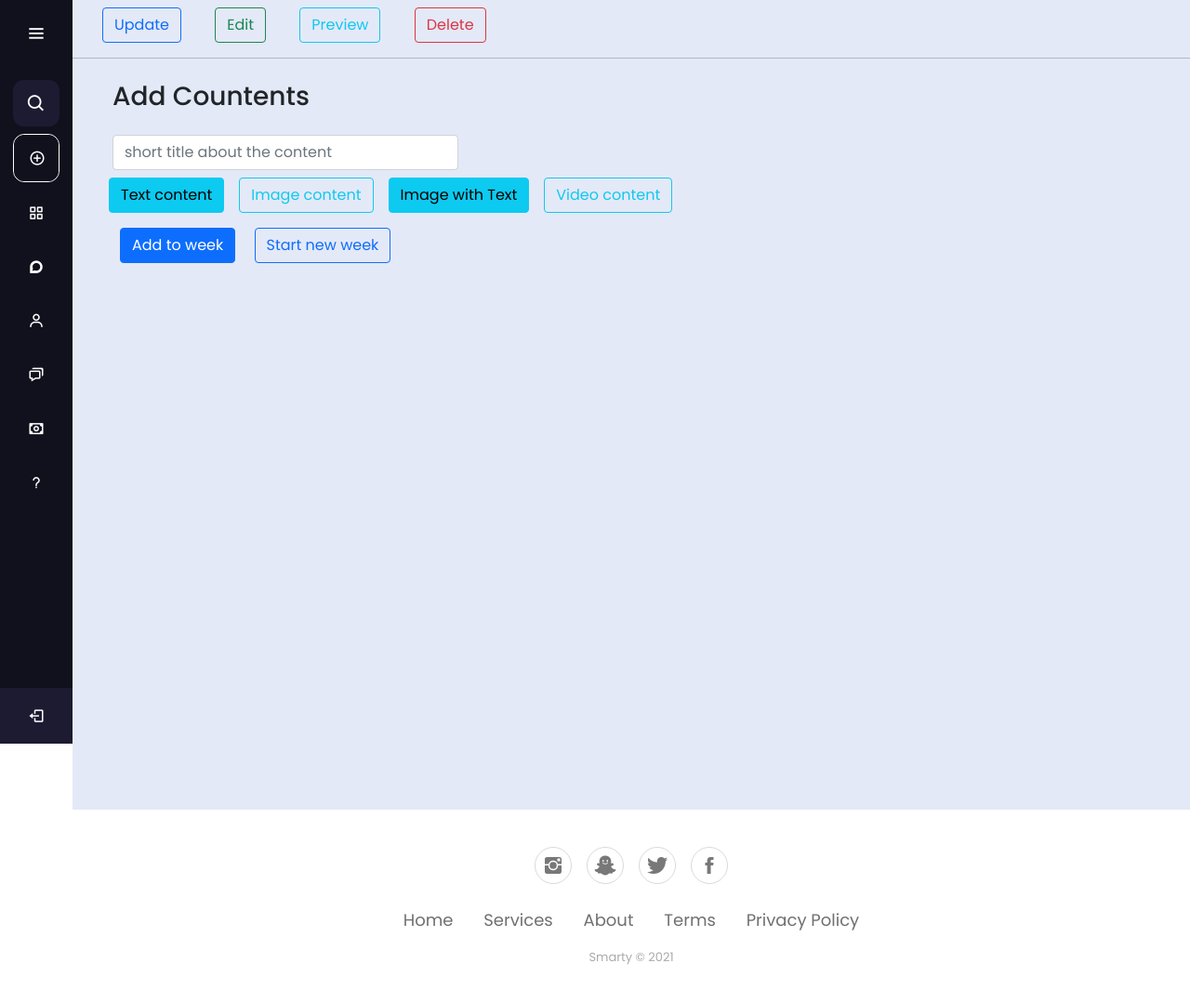
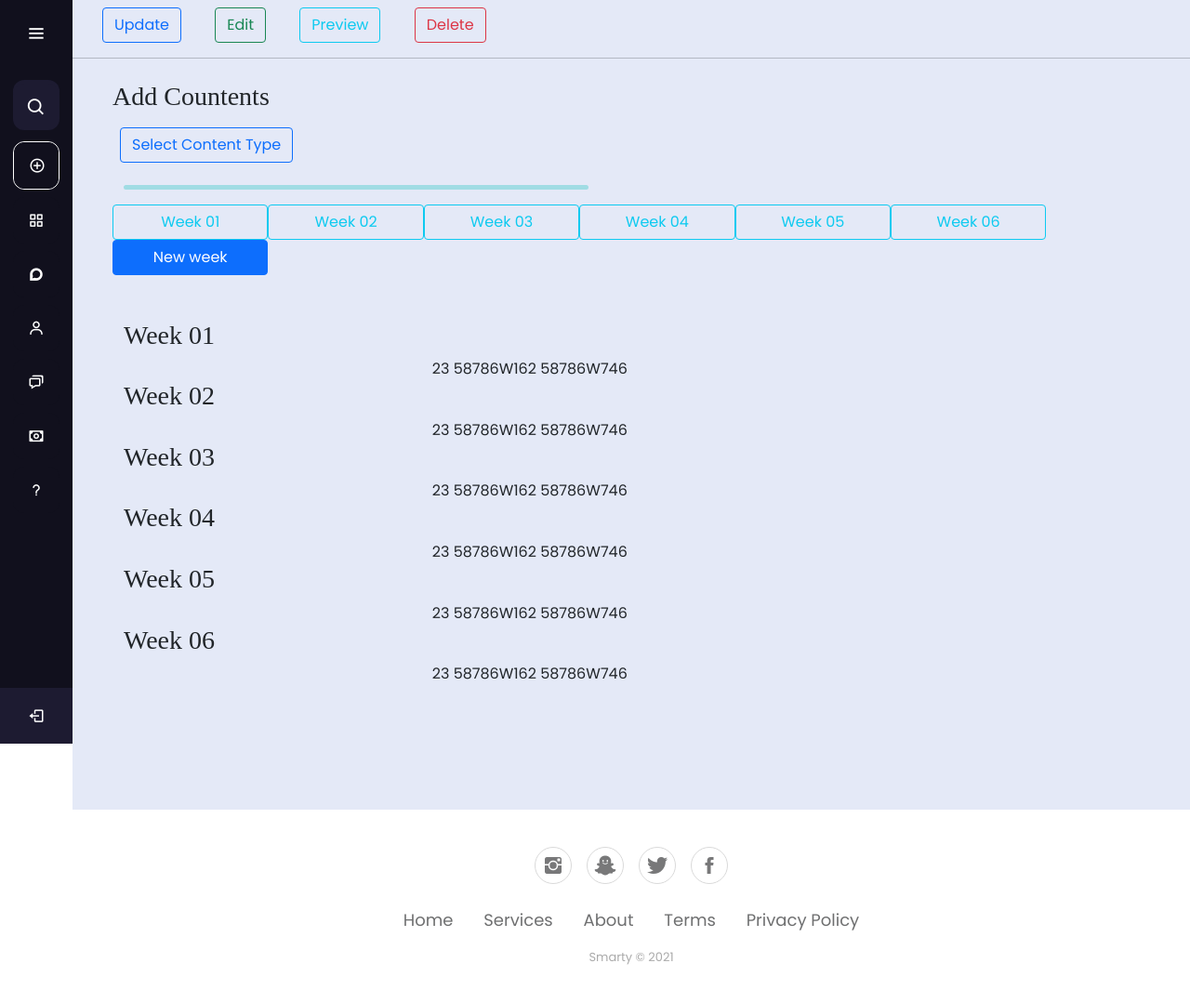
Before and after one commit to mohammedmishalk/smarty, a Django app: page /te/mycourse/58786/U in a window 1280 px wide. Shown: the whole page at 93% size. Run offline with Django 3.2, Linux system fonts and the light colour scheme; data comes from the database, SQL or seed files in the repository; both versions use the stored data as it was after the commit; some libraries are stand-ins or nearby versions; some web fonts are replaced.

Commit message:
befor changinf db

```diff
--- a/course/admin.py
+++ b/course/admin.py
@@ -10,7 +10,9 @@ class textContentAdmin(admin.ModelAdmin):
 class imgContentAdmin(admin.ModelAdmin):
     list_display=('id','name','time')
 
+
 admin.site.register(models.course,courseAdmin)
+admin.site.register(models.weeks)
 
 
 admin.site.register(models.text_content,textContentAdmin)
--- a/teachers/models.py
+++ b/teachers/models.py
@@ -1,4 +1,3 @@
-from os import SEEK_CUR, name
 from django.db import models
 
 # Create your models here.
--- a/teachers/templates/add_content.html
+++ b/teachers/templates/add_content.html
@@ -2,6 +2,7 @@
 <style>
   .mbtn {
     margin: 0.5rem;
+    margin-top: 0.5rem;
   }
 
   .colapslink {
@@ -9,12 +10,65 @@
     margin: 0;
     padding: 0;
   }
+  input{
+    margin-bottom: .5rem;
+  }
 </style>
-<div class="container" style="height: 100vh">
+<div class="container" style="height:max-content;min-height: 100vh;">
   <div class="row g-3 align-items-center">
     <h3>Add Countents</h3>
-    <form action="" method="POST">
-      <div class="col-md-4">
+    <div class="dropdown col-md-4 mbtn">
+        <button
+          class="btn btn-outline-primary dropdown-togglec"
+          type="button"
+          id="dropdownMenuButton1"
+          data-bs-toggle="dropdown"
+          aria-expanded="false"
+        >
+          Select Content Type
+        </button>
+        <ul class="dropdown-menu" aria-labelledby="dropdownMenuButton1">
+          <li onclick="activity(1)">
+            <a
+              class="dropdown-item"
+              data-bs-toggle="collapse"
+              href="#collapse01"
+              id="link01"
+              role="button"
+              aria-expanded="false"
+              >Text content</a
+            >
+          </li>
+          <li onclick="activity(2)">
+            <a
+              class="dropdown-item"
+              data-bs-toggle="collapse"
+              href="#collapse02"
+              id="link02"
+              role="button"
+              aria-expanded="false"
+              >Image content</a
+            >
+          </li>
+          <li onclick="activity(4)">
+            <a
+              class="dropdown-item"
+              data-bs-toggle="collapse"
+              href="#collapse04"
+              id="link04"
+              role="button"
+              aria-expanded="false"
+              >Video content</a
+            >
+          </li>
+        </ul>
+      </div>
+
+      <div class="row">
+        <div class="collapse" id="collapse01">
+        <form action="add/text" method="POST">
+        {% csrf_token %}
+        <div class="col-md-4">
         <input
           type="text"
           class="form-control"
@@ -23,50 +77,6 @@
           placeholder="short title about the content"
         />
       </div>
-      <div class="row">
-        <a
-          class="colapslink"
-          style="text-decoration: none"
-          data-bs-toggle="collapse"
-          href="#collapse01"
-          role="button"
-          aria-expanded="false"
-        >
-          <div class="btn btn-info mbtn">Text content</div>
-        </a>
-        <a
-          style="text-decoration: none"
-          class="colapslink"
-          data-bs-toggle="collapse"
-          href="#collapse02"
-          role="button"
-          aria-expanded="false"
-        >
-          <div class="btn btn-outline-info mbtn">Image content</div>
-        </a>
-        <a
-          style="text-decoration: none"
-          class="colapslink"
-          data-bs-toggle="collapse"
-          href="#collapse03"
-          role="button"
-          aria-expanded="false"
-        >
-          <div class="btn btn-info mbtn">Image with Text</div>
-        </a>
-        <a
-          style="text-decoration: none"
-          class="colapslink"
-          data-bs-toggle="collapse"
-          href="#collapse04"
-          role="button"
-          aria-expanded="false"
-        >
-          <div class="btn btn-outline-info mbtn">Video content</div>
-        </a>
-      </div>
-      <div class="row">
-        <div class="collapse" id="collapse01">
           <div class="mb-3">
             <textarea
               class="form-control"
@@ -96,16 +106,28 @@
               placeholder="Time to complete"
             />
           </div>
+         <input type="submit" class="btn btn-primary mbtn" value="Add to week" />
+        </form>
         </div>
-
         <div class="collapse" id="collapse02">
+          <form action="add/image" method="POST" enctype="multipart/form-data">
+            {% csrf_token %}
+        <div class="col-md-4">
+        <input
+          type="text"
+          class="form-control"
+          id="title1"
+          name="title1"
+          placeholder="short title about the content"
+        />
+      </div>
           <div class="mb-3">
             <input type="file" name="image" class="form-control" id="image" />
           </div>
           <div class="mb-3">
             <textarea
               class="form-control"
-              name="editor1"
+              name="editor3"
               id="image-content"
               cols="40"
               rows="5"
@@ -115,8 +137,8 @@
           <div class="mb-3">
             <textarea
               class="form-control"
-              name="editor2"
-              id="Text-content"
+              name="editor4"
+              id="Text-content2"
               cols="40"
               rows="5"
               placeholder="Add references"
@@ -125,32 +147,75 @@
           <div class="mb-3">
             <input
               type="text"
-              name="time"
+              name="time1"
               class="form-control"
-              id="time"
+              id="time1"
               placeholder="Time to complete"
             />
           </div>
+          <input type="submit" class="btn btn-primary mbtn" value="Add to week" />
+          </form>
         </div>
         <div class="collapse" id="collapse03">3</div>
         <div class="collapse" id="collapse04">
+          <form action="add/video" method="POST" enctype="multipart/form-data">
+            {% csrf_token %}
+        <div class="col-md-4">
+        <input
+          type="text"
+          class="form-control"
+          id="title3"
+          name="title3"
+          placeholder="short title about the content"
+        />
+      </div>
           <div class="mb-3">
-            <input type="file" name="image" class="form-control" id="image" />
+            <input type="file" name="video" class="form-control" id="video" />
           </div>
           <div class="mb-3">
             <input
               type="text"
-              name="time"
+              name="time2"
               class="form-control"
-              id="time"
+              id="time2"
               placeholder="Time to complete"
             />
           </div>
+          <input type="submit" class="btn btn-primary mbtn" value="Add to week" />
         </div>
       </div>
-      <input type="submit" class="btn btn-primary mbtn" value="Add to week" />
-      <div class="btn btn-outline-primary mbtn">Start new week</div>
     </form>
   </div>
+  {% include "course_update.html" %}
+
 </div>
+<script>
+  let count = 0;
+  let link01 = document.getElementById("link01");
+  let link02 = document.getElementById("link02");
+  let link03 = document.getElementById("link03");
+  let link04 = document.getElementById("link04");
+  let active;
+  function activity(n) {
+    if (count != 0) {
+      count = 0;
+      if (active == 1) {
+        console.log(active);
+        link01.click();
+      } else if (active == 2) {
+        console.log(active);
+        link02.click();
+      } else if (active == 3) {
+        link03.click();
+        console.log(active);
+      } else {
+        link04.click();
+        console.log(active);
+      }
+    } else {
+      count = count + 1;
+    }
+    active = n;
+  }
+</script>
 {% endblock %}
--- a/teachers/templates/course_update.html
+++ b/teachers/templates/course_update.html
@@ -1,4 +1,3 @@
-{% extends 'course_management.html' %}
 {% block management %}
 {% load static %}
 <style>
@@ -10,41 +9,61 @@
                     background-color: rgb(160, 220, 228);
                     border-radius: 8px;
                     margin-top:1rem;
+                    margin-bottom:1rem;
           }
 
           h3 {
                     font-family: 'Zen Antique', serif;
           }
+          .week-contents{
+            margin-top: 3rem;
+            height:max-content;
+            width: 80%;
+            background-color: rgba(255, 255, 255, 0);
+          }
+          .items{
+            display: grid;
+            justify-content: center;
+          }
 </style>
 <div class="container">
-          <div class"row">
+  <div class="box"></div>
+  <div class="row">
     {% for week in data.week %}
-                        <h5 class="btn btn-outline-info" style="padding:0 !importent; margin-botton:0;">Week 0{{forloop.counter}} </h5>
+      <a class="btn btn-outline-info" data-bs-toggle="collapse" style="padding:0 !importent; margin-bottom:0; width:15%;" href="#{{week}}" role="button" aria-expanded="false" aria-controls="collapseExample">Week 0{{forloop.counter}} </a>
     {% endfor %}
+    <a class="btn btn-primary" data-bs-toggle="collapse" style="padding:0 !importent; margin-bottom:0;width:15%;" href="#weekform" role="button" aria-expanded="false" aria-controls="collapseExample">
+      New week
+    </a>
   </div>
-          <div class="row g-3 align-items-center">
-                    <div class="box"></div>
+  <div class="row g-3 align-items-center collapse" id="weekform">
     <h3>Next Week</h3>
     <form action="" method="POST">
       {% csrf_token %}
         <div class="mb-3">
           <label for="weekDiscription" class="form-label">Week overview</label>
-                                        <textarea class="form-control" name="editor1" id="" wdis cols="30"
-                                                  rows="10"></textarea>
-                                        <div id="dicHelp" class="form-text">Add a short discription about this week
-                                        </div>
+          <textarea class="form-control" name="editor1" id="" wdis cols="30" rows="10">
+          </textarea>
+          <div id="dicHelp" class="form-text">Add a short discription about this week</div>
         </div>
         <div class="col-md-4">
           <label for="time" class="form-label">Time to finish</label>
-                                        <input type="number" class="form-control" id="time" name="time"
-                                                  placeholder="in hours." />
+          <input type="number" class="form-control" id="time" name="time" placeholder="in hours." />
         </div>
         <input type="submit" class="btn btn-primary" style="margin-top:2rem;margin-bottom: 3rem;"
-                                        value="Create week" /></form>
+          value="Create week" />
+    </form>
   </div>
 
+  <div class="week-contents">
+    {% for item in data.week %}
+      <h3>Week 0{{forloop.counter}}</h3>
+      <div class="items">
+        {% for c in data.content %}
+          {{c}}
+        {% endfor %}
       </div>
-
-
+    {% endfor %}
+  </div>
 </div>
 {% endblock %}
--- a/teachers/urls.py
+++ b/teachers/urls.py
@@ -15,6 +15,7 @@ urlpatterns = [
     path("mycourse/<int:course_id>/",views.course_management,name="course view"),
     path("mycourse/<int:course_id>/<str:method>",views.course_method,name="course method"),
     path('editc',views.editc,name="edit cv"),
+    path('mycourse/<int:course_id>/add/<str:ty>',views.add_content,name="add course content"),
     path('edits',views.edits,name="edit contact"),
 
 ]
--- a/teachers/views.py
+++ b/teachers/views.py
@@ -2,7 +2,7 @@ from django.http.response import HttpResponse, JsonResponse
 from django.shortcuts import render, redirect
 from django.contrib.auth.models import auth,User
 from accounts.models import userprofile
-from course.models import course,weeks
+from course.models import Videos, course, img_content,weeks,text_content
 from . import models
 import random
 
@@ -140,20 +140,19 @@ def course_method(request,course_id,method):
             else:
                 w = weeks.objects.get_or_create(pk=course_id)
             data = weeks.objects.get(pk=course_id)
-            weeksCount = len(data.week)
             id = weekIdGenerater(course_id)
             weekList =data.week
             weekList.append(id)
             weekDis =request.POST['editor1']
             time =request.POST['time']
             content= data.content
-            content[id]={"discription":weekDis,"time":time}
+            content[id]={"discription":weekDis,"time":time,"order":{}}
             week = weeks(course_id=course_id,week=weekList,content=content)
             week.save()
-            return render(request,"add_content.html")
+            return render(request,"add_content.html",{"data":data})
         else:
             data=weeks.objects.get(pk=course_id)
-            return render(request,"add_content.html",({"data":data}))
+            return render(request,"add_content.html",({"data":data,}))
     elif method =="P":
         data=course.objects.get(pk=course_id)
         return render(request,"te_course_view.html",({"data":data,"skils":data.skils,"faq":data.Questions,}))
@@ -180,6 +179,55 @@ def course_method(request,course_id,method):
             return redirect("/te/mycourse")
         else:
             return render(request,"course_edit.html",({"data":data,"faq":data.Questions,}))
+
+def add_content(request,ty,course_id):
+    if request.method =='POST':
+        user= request.user.username
+        data = weeks.objects.get(pk=course_id)
+        ac=len(data.week)-1
+        active_week=data.week[ac]
+        order=data.content[active_week]["order"]
+        if ty=='text':
+            name = request.POST["title"]
+            text= request.POST["editor1"]
+            reference = request.POST["editor2"]
+            time = request.POST["time"]
+            id = contentIdGenerater(active_week,order)
+            course_data = text_content(id=id,name=name,content=text,reference=reference,time=time)
+            course_data.save()
+            data.content[active_week]["order"][id]=["text",name]
+            data.save()
+        elif ty=='image':
+            name = request.POST["title1"]
+            text= request.POST["editor3"]
+            reference = request.POST["editor4"]
+            time = request.POST["time1"]
+            id = contentIdGenerater(active_week,order)
+            course_data =img_content(id=id,name=name,text=text,Reference=reference,time=time,img=request.FILES["image"])
+            course_data.save()
+            data.content[active_week]["order"][id]=["image",name]
+            data.save()
+        elif ty=='video':
+            name=request.POST["title3"]
+            time=request.POST["time2"]
+            id = contentIdGenerater(active_week,order)
+            course_data =Videos(id=id,name=name,time=time,video=request.FILES['video'])
+            course_data.save()
+            data.content[active_week]["order"][id]=["video",name]
+            data.save()
+    return redirect("/te/mycourse/58786/U")
+
+
+def contentIdGenerater(n,c):
+    while True:
+        randum_id = random.randint(0,50)
+        if randum_id in c:
+            continue
+        else:
+            return n+str(randum_id)
+
+
+
 def id_generator():
     while True:
         randum_id = random.randint(999,99999)
```
Also changed, not shown: db.sqlite3, media/content/Capture.PNG (added), media/content/Default.jpg (added), 2 other files. Lines whose indentation alone changed are shown as unchanged.
